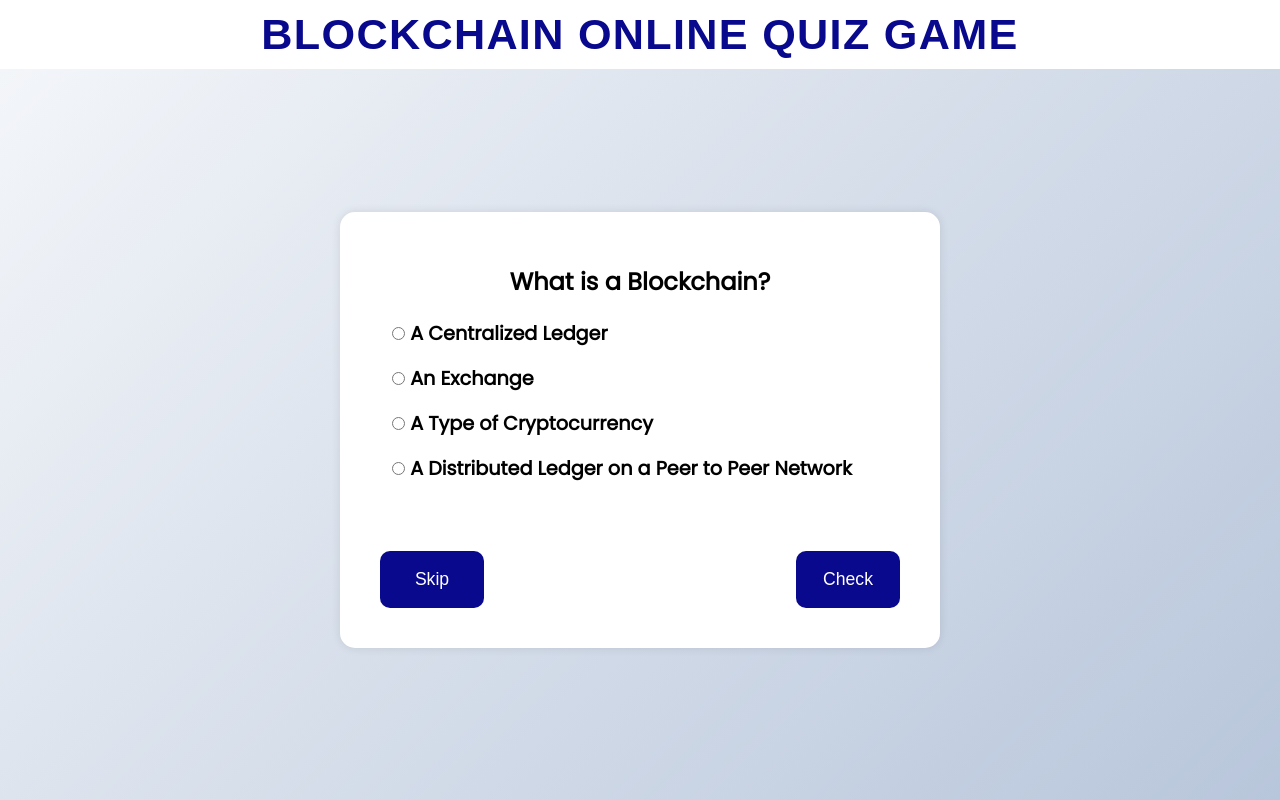
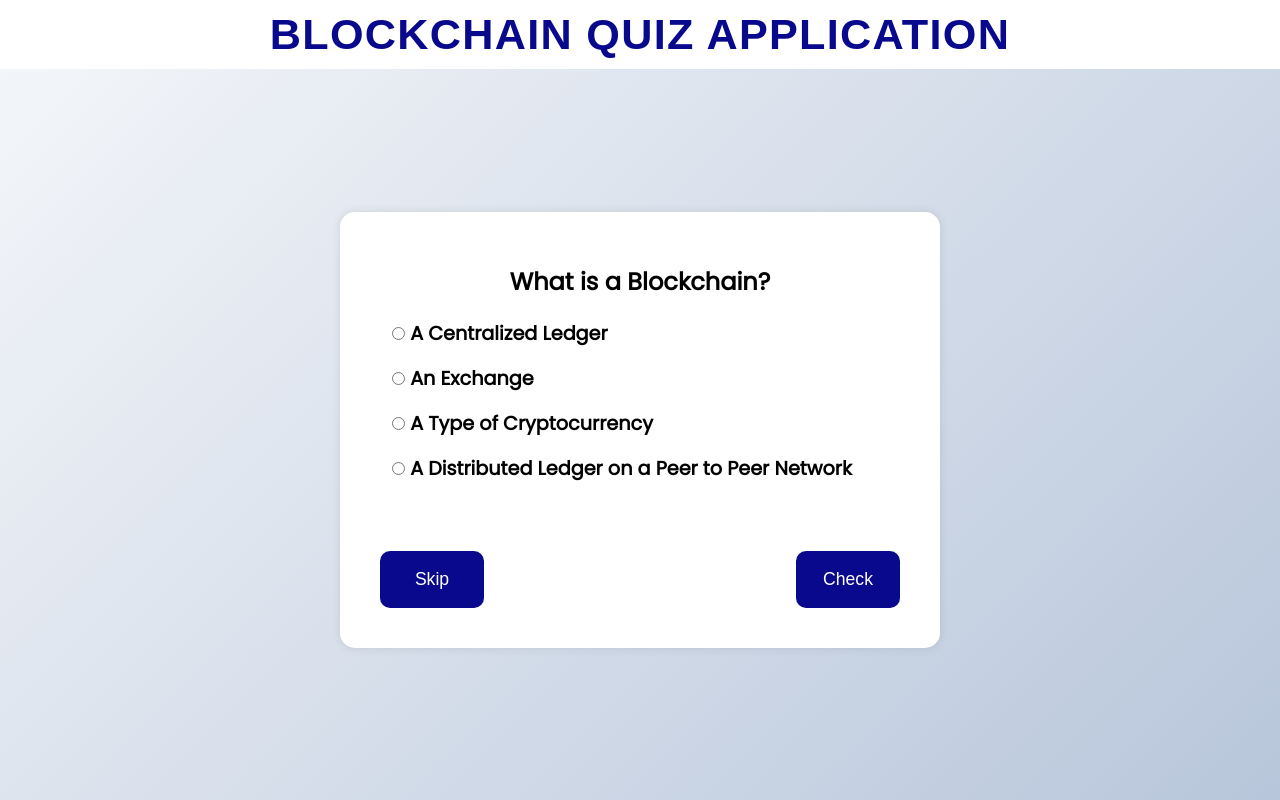
Before and after one commit to Wasiu-Akindoyin/Blockchain-Quiz-App, a plain HTML site: page index.html in a window 1280 px wide. Drawn offline with Linux system fonts and the light colour scheme.

Commit message:
Update index.html

```diff
--- a/index.html
+++ b/index.html
@@ -7,7 +7,7 @@
 		<title>Blockchain Quiz Application</title>
 	</head>
 	<body>
-		<h1 class="header">Blockchain Online Quiz Game</h1>
+		<h1 class="header">Blockchain Quiz Application</h1>
 		<div class="quiz-container" id="quiz">
 			<div class="quiz-header">
 				<h2 id="question">Question text</h2>
```
